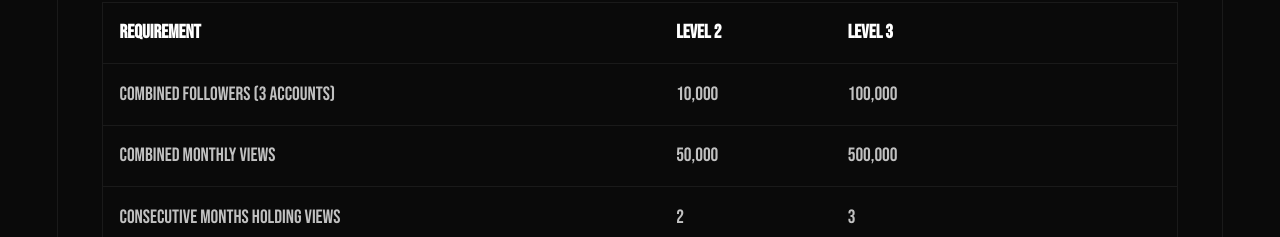
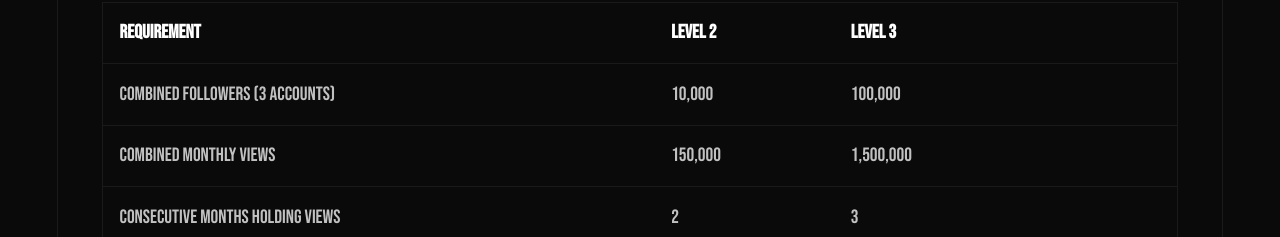
Before and after one commit to belisario-studio/landing, a Next.js app: page /careers in a window 1280 px wide. Shown: the part 4140-4377 px from the top of the page. Built offline with nearby package versions, Linux system fonts and the light colour scheme.

Commit message:
Community Manager Trainee: raise monthly view thresholds to 150,000 and 1,500,000
Co-Authored-By: Claude Opus 5.5 <noreply@anthropic.com>
Claude-Session: https://claude.ai/code/session_015iDPM22CRtswXdc575pcWo

```diff
--- a/app/careers/page.tsx
+++ b/app/careers/page.tsx
@@ -246,8 +246,8 @@ export default function Careers() {
                         </tr>
                         <tr className="border-b border-border">
                           <td className="p-2 md:p-3">Combined monthly views</td>
-                          <td className="p-2 md:p-3">50,000</td>
-                          <td className="p-2 md:p-3">500,000</td>
+                          <td className="p-2 md:p-3">150,000</td>
+                          <td className="p-2 md:p-3">1,500,000</td>
                         </tr>
                         <tr className="border-b border-border">
                           <td className="p-2 md:p-3">Consecutive months holding views</td>
```
